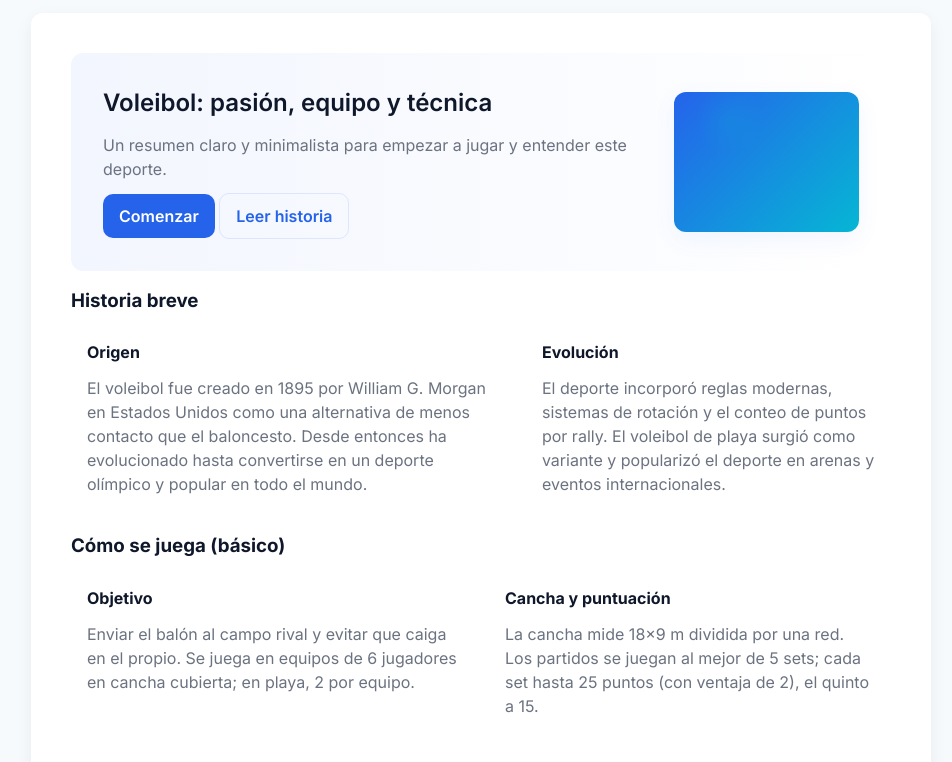
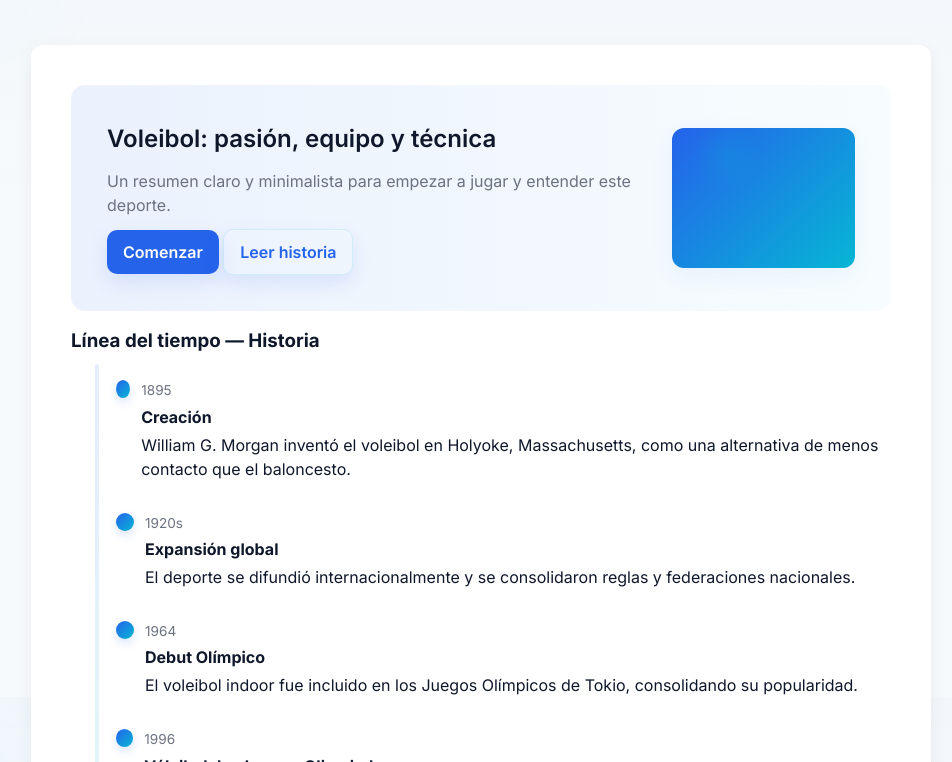
Before and after one commit to Manny-3/my-first-static-web-app, a website: page src/index.html in a window 1280 px wide. Shown: the part 103-865 px from the top of the page, without its empty margins (159-1111 px from the left). Drawn offline with Linux system fonts and the light colour scheme.

Commit message:
index y estilos nuevos sobre voleibol

```diff
--- a/src/index.html
+++ b/src/index.html
@@ -52,26 +52,55 @@
       </section>
 
       <section id="historia">
-        <h3>Historia breve</h3>
-        <div class="container">
-          <article class="card">
-            <h4>Origen</h4>
-            <p>
-              El voleibol fue creado en 1895 por William G. Morgan en Estados
-              Unidos como una alternativa de menos contacto que el baloncesto.
-              Desde entonces ha evolucionado hasta convertirse en un deporte
-              olímpico y popular en todo el mundo.
-            </p>
-          </article>
-          <article class="card">
-            <h4>Evolución</h4>
-            <p>
-              El deporte incorporó reglas modernas, sistemas de rotación y el
-              conteo de puntos por rally. El voleibol de playa surgió como
-              variante y popularizó el deporte en arenas y eventos
-              internacionales.
-            </p>
-          </article>
+        <h3>Línea del tiempo — Historia</h3>
+        <div class="timeline">
+          <div class="timeline-item">
+            <div class="timeline-marker"></div>
+            <div class="timeline-content">
+              <time>1895</time>
+              <h4>Creación</h4>
+              <p>
+                William G. Morgan inventó el voleibol en Holyoke, Massachusetts,
+                como una alternativa de menos contacto que el baloncesto.
+              </p>
+            </div>
+          </div>
+
+          <div class="timeline-item">
+            <div class="timeline-marker"></div>
+            <div class="timeline-content">
+              <time>1920s</time>
+              <h4>Expansión global</h4>
+              <p>
+                El deporte se difundió internacionalmente y se consolidaron
+                reglas y federaciones nacionales.
+              </p>
+            </div>
+          </div>
+
+          <div class="timeline-item">
+            <div class="timeline-marker"></div>
+            <div class="timeline-content">
+              <time>1964</time>
+              <h4>Debut Olímpico</h4>
+              <p>
+                El voleibol indoor fue incluido en los Juegos Olímpicos de
+                Tokio, consolidando su popularidad.
+              </p>
+            </div>
+          </div>
+
+          <div class="timeline-item">
+            <div class="timeline-marker"></div>
+            <div class="timeline-content">
+              <time>1996</time>
+              <h4>Vóleibol de playa en Olimpiadas</h4>
+              <p>
+                El vóleibol de playa se convirtió en deporte olímpico,
+                impulsando variantes recreativas y profesionales.
+              </p>
+            </div>
+          </div>
         </div>
       </section>
 
--- a/src/styles.css
+++ b/src/styles.css
@@ -105,3 +105,23 @@ input,textarea,select{width:100%;padding:.6rem .75rem;border:1px solid #e6e9ee;b
 section{margin-bottom:1.25rem}
 section h3{margin-bottom:.6rem}
 ul{padding-left:1.15rem}
+
+/* Timeline styles (historia) */
+.timeline{position:relative;padding-left:2rem;margin-top:.5rem}
+.timeline:before{content:"";position:absolute;left:24px;top:0;bottom:0;width:4px;background:linear-gradient(to bottom,var(--accent),var(--accent-2));border-radius:4px;opacity:.12}
+.timeline-item{position:relative;display:flex;gap:1rem;padding:1rem 0}
+.timeline-marker{width:18px;height:18px;border-radius:50%;background:linear-gradient(135deg,var(--accent),var(--accent-2));box-shadow:0 4px 10px rgba(37,99,235,0.18);position:relative;left:13px}
+.timeline-content{background:transparent;padding-left:.5rem}
+.timeline-content time{display:block;font-size:.85rem;color:var(--muted);margin-bottom:.25rem}
+.timeline-content h4{margin:0 0 .25rem 0}
+.timeline-content p{margin:0;color:var(--text)}
+
+/* Sporty visual enhancements */
+body{background-image:linear-gradient(180deg, rgba(37,99,235,0.02), transparent 40%), radial-gradient(circle at 10% 10%, rgba(6,182,212,0.02), transparent 10%)}
+.hero{background:linear-gradient(90deg, rgba(37,99,235,0.09), rgba(6,182,212,0.03));padding:2.25rem;border-radius:14px}
+.btn{box-shadow:0 8px 20px rgba(37,99,235,0.12);transform:translateY(0);transition:transform .18s ease,box-shadow .18s ease}
+.btn:hover{transform:translateY(-3px);box-shadow:0 14px 32px rgba(37,99,235,0.14)}
+.btn.secondary{border:1px solid rgba(6,182,212,0.12)}
+.header{padding:1rem 0}
+.nav-links a{padding:.35rem .6rem;border-radius:8px}
+.nav-links a:hover{background:linear-gradient(90deg, rgba(37,99,235,0.06), transparent)}
```
